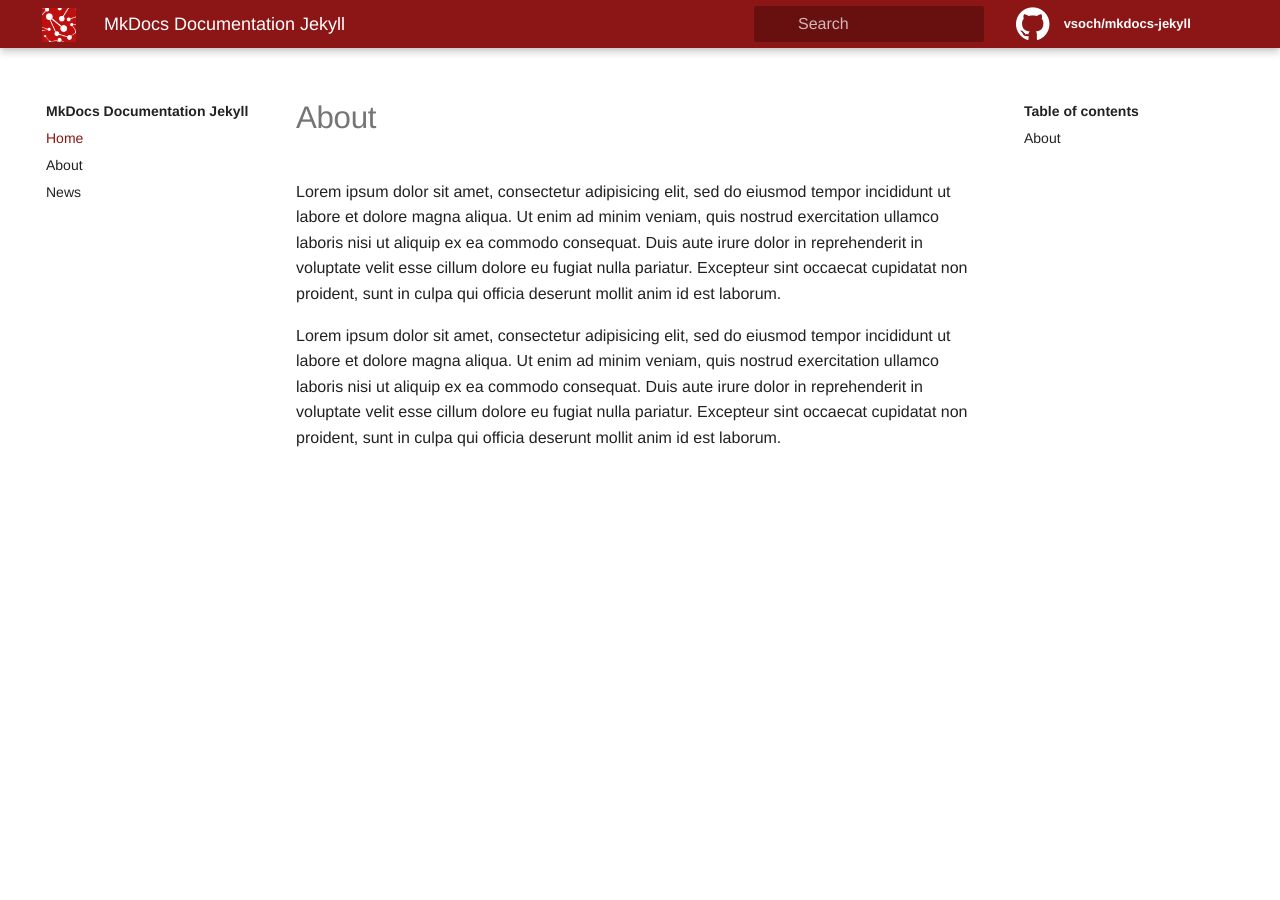
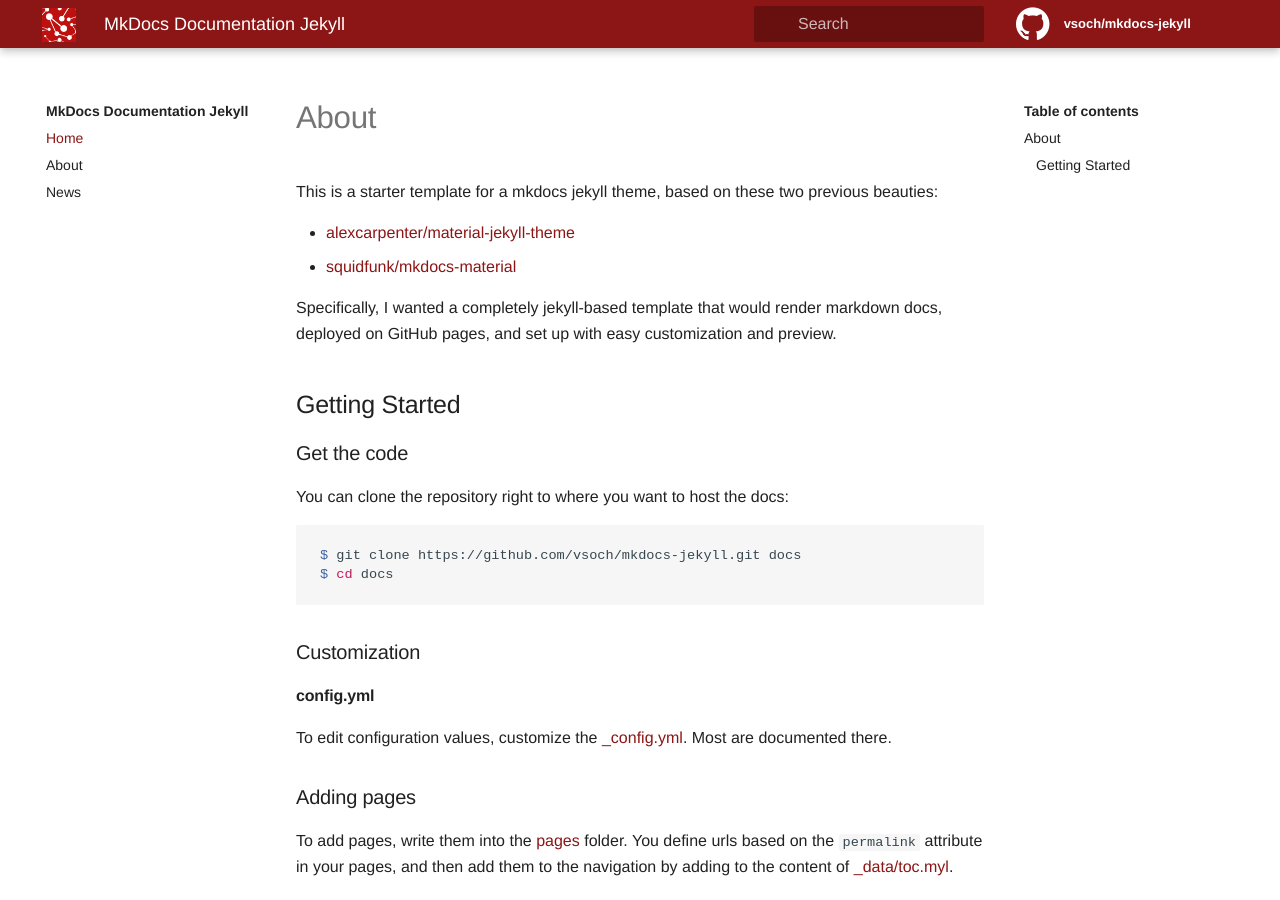
Before and after one commit to vsoch/mkdocs-jekyll, a Jekyll site: the page built from pages/about.md, in a window 1280 px wide and 900 px high. Built offline with Jekyll 4.4.1, drawn with Linux system fonts in a browser that asks for light colours; some of the changed text lies outside the part shown.

````diff
--- a/_layouts/post.html
+++ b/_layouts/post.html
@@ -2,5 +2,6 @@
 layout: page
 ---
 
-<h2>{{ page.title }}</h2>
+<h1>{{ page.title }}</h1>
+
 {{ content }}
--- a/pages/about.md
+++ b/pages/about.md
@@ -5,6 +5,65 @@ permalink: /about/
 
 # About
 
+This is a starter template for a mkdocs jekyll theme, based on these two
+previous beauties:
+
+ - [alexcarpenter/material-jekyll-theme](http://alexcarpenter.github.io/material-jekyll-theme)
+ - [squidfunk/mkdocs-material](https://github.com/squidfunk/mkdocs-material)
+
+Specifically, I wanted a completely jekyll-based template that would render
+markdown docs, deployed on GitHub pages, and set up with easy customization
+and preview.
+
+## Getting Started
+
+### Get the code
+
+You can clone the repository right to where you want to host the docs:
+
+```bash
+$ git clone https://github.com/vsoch/mkdocs-jekyll.git docs
+$ cd docs
+```
+
+### Customization
+
+#### config.yml
+
+To edit configuration values, customize the [_config.yml](_config.yml).
+Most are documented there.
+
+### Adding pages
+
+To add pages, write them into the [pages](pages) folder.
+You define urls based on the `permalink` attribute in your pages,
+and then add them to the navigation by adding to the content of [_data/toc.myl](_data/toc.yml).
+
+### 3. Options
+
+Most of the configuration values in the [_config.yml](_config.yml) are self explanatory,
+but we can describe a few here if it's helpful.
+
++ Theme
+ - Green
+  - Blue
+  - Orange
+  - Purple
+  - Grey
++ Fixed Navigation
+  - True
+  - False
+
+### 4. Serve
+
+Depending on how you installed jekyll:
+
+```bash
+jekyll serve
+# or
+bundle exec jekyll serve
+```
+
 Lorem ipsum dolor sit amet, consectetur adipisicing elit, sed do eiusmod tempor incididunt ut labore et dolore magna aliqua. Ut enim ad minim veniam, quis nostrud exercitation ullamco laboris nisi ut aliquip ex ea commodo consequat. Duis aute irure dolor in reprehenderit in voluptate velit esse cillum dolore eu fugiat nulla pariatur. Excepteur sint occaecat cupidatat non proident, sunt in culpa qui officia deserunt mollit anim id est laborum.
 
 Lorem ipsum dolor sit amet, consectetur adipisicing elit, sed do eiusmod tempor incididunt ut labore et dolore magna aliqua. Ut enim ad minim veniam, quis nostrud exercitation ullamco laboris nisi ut aliquip ex ea commodo consequat. Duis aute irure dolor in reprehenderit in voluptate velit esse cillum dolore eu fugiat nulla pariatur. Excepteur sint occaecat cupidatat non proident, sunt in culpa qui officia deserunt mollit anim id est laborum.
````
Also changed, not shown: README.md (+2 -11 lines), _posts/2019-06-28-hello-world.md (+1 -0 lines), _posts/2019-06-29-welcome.md (+1 -0 lines).
